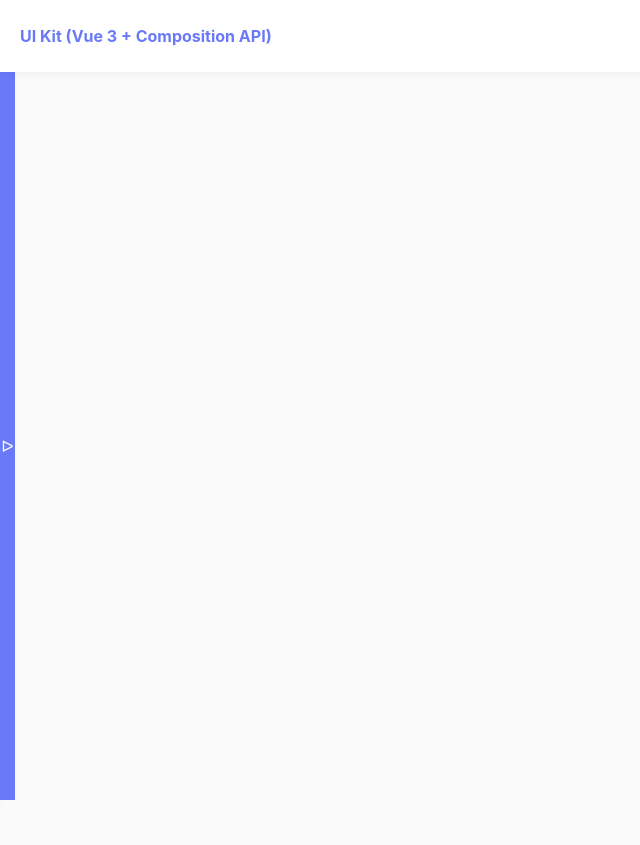
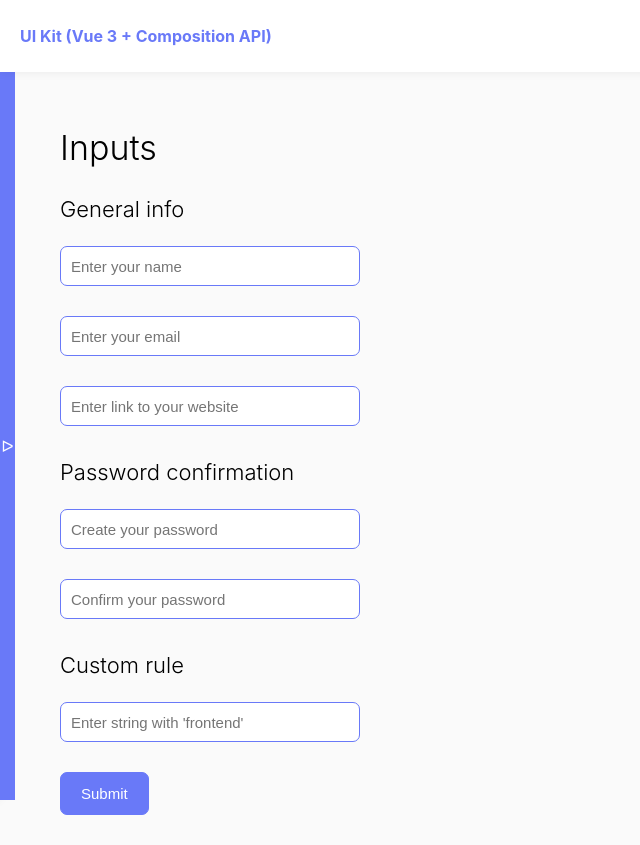
Before and after one commit to viktoriya-lev/vue-ui-kit, a Vue app: page /input in a window 1280 px wide. Shown: the whole page, without its empty margins (0-640 px from the left). Before the commit the page ends 800 px from the top, so only its background shows below. Built offline with nearby package versions, Linux system fonts and the light colour scheme.

Commit message:
[UIInput]_component developed; vuelidate added to the project

```diff
--- a/package.json
+++ b/package.json
@@ -12,6 +12,8 @@
     "@fortawesome/fontawesome-svg-core": "^6.5.2",
     "@fortawesome/free-regular-svg-icons": "^6.5.2",
     "@fortawesome/vue-fontawesome": "^3.0.8",
+    "@vuelidate/core": "^2.0.3",
+    "@vuelidate/validators": "^2.0.4",
     "vue": "^3.4.21",
     "vue-router": "^4.3.2"
   },
--- a/src/components/Layout/Sidebar.vue
+++ b/src/components/Layout/Sidebar.vue
@@ -32,7 +32,7 @@ const links = ref([
   { name: "Checkbox", href: "/checkbox" },
   { name: "Radiobutton", href: "/radiobutton" },
   // { name: "Progress", href: "/progress" },
-  // { name: "Input", href: "/input" },
+  { name: "Input", href: "/input" },
   // { name: "Tabs", href: "/tabs" },
   // { name: "Table", href: "/table" },
 ]);
--- /dev/null
+++ b/src/components/UIInput.vue
@@ -0,0 +1,131 @@
+<template>
+  <div
+    class="form-input"
+    :style="{ width: width }"
+  >
+    <input
+      :value="value"
+      :type="type"
+      :id="name"
+      :name="name"
+      :placeholder="placeholder"
+      class="input__text"
+      @input="updateValue"
+    >
+    <label :for="name" class="input__label">{{ label }}</label>
+    <TransitionGroup>
+      <div
+        v-for="error of errors"
+        :key="error.$uid"
+        class="form-error">
+        <p>{{ error.$message }}</p>
+      </div>
+    </TransitionGroup>
+  </div>
+</template>
+
+<script setup>
+defineProps({
+  value: {
+    type: String,
+    default: ''
+  },
+  name: {
+    type: String,
+    required: true
+  },
+  type: {
+    type: String,
+    default: 'text'
+  },
+  placeholder: {
+    type: String,
+    required: true
+  },
+  label: {
+    type: String,
+    required: true
+  },
+  width: {
+    type: String,
+    default: '300px'
+  },
+  errors: {
+    type: Array,
+    required: false
+  },
+});
+
+const emit = defineEmits(['update:value']);
+
+const updateValue = (event) => {
+  emit('update:value', event.target.value);
+}
+</script>
+
+<style lang="scss">
+.form {
+  &-input {
+    margin-bottom: 30px;
+    position: relative;
+  }
+  &-error {
+    background: var(--color-danger);
+    margin-top: 4px;
+    border-radius: 7px;
+    font-size: 13px;
+    color: var(--color-white);
+    padding: 5px;
+  }
+}
+
+.input {
+  &__text {
+    border: 1px solid var(--color-primary);
+    padding: 0 10px;
+    height: 40px;
+    border-radius: 7px;
+    font-size: 15px;
+    width: 100%;
+    position: relative;
+    z-index: 1;
+
+    &:focus {
+      & + .input__label {
+        z-index: 1;
+        opacity: 1;
+        top: -20px;
+      }
+    }
+
+    &:not(:placeholder-shown) {
+      & + .input-label {
+        z-index: 1;
+        opacity: 1;
+        top: -20px;
+      }
+    }
+  }
+  &__label {
+    font-weight: bold;
+    display: block;
+    position: absolute;
+    top: 20px;
+    opacity: 0;
+    z-index: -1;
+    transition: .3s;
+    font-size: 13px;
+    color: var(--color-primary);
+  }
+}
+
+.v-enter-active,
+.v-leave-active {
+  transition: opacity 0.5s ease;
+}
+
+.v-enter-from,
+.v-leave-to {
+  opacity: 0;
+}
+</style>
--- a/src/router/index.js
+++ b/src/router/index.js
@@ -4,6 +4,7 @@ import Button from '@/views/Button.vue';
 import Typography from '@/views/Typography.vue';
 import Checkbox from '@/views/Checkbox.vue';
 import Radiobutton from '@/views/Radiobutton.vue';
+import Input from '@/views/Input.vue';
 
 const router = createRouter({
     history: createWebHistory(),
@@ -33,6 +34,11 @@ const router = createRouter({
             name: 'Radiobutton',
             component: Radiobutton,
         },
+        {
+            path: '/input',
+            name: 'Input',
+            component: Input,
+        },
     ]
 });
 
--- /dev/null
+++ b/src/views/Input.vue
@@ -0,0 +1,116 @@
+<template>
+  <h1 class="heading-1">Inputs</h1>
+
+  <h2 class="heading-2">General info</h2>
+  <form @submit.prevent="handleSubmit">
+  <UIInput
+    v-model:value="vuelidate.nameField.$model"
+    label="Your Name"
+    name="name"
+    placeholder="Enter your name"
+    :errors="vuelidate.nameField.$errors"
+  />
+
+  <UIInput
+    v-model:value="vuelidate.emailField.$model"
+    label="Your email"
+    name="email"
+    placeholder="Enter your email"
+    :errors="vuelidate.emailField.$errors"
+  />
+
+  <UIInput
+    v-model:value="vuelidate.linkField.$model"
+    label="Your website"
+    name="website"
+    placeholder="Enter link to your website"
+    :errors="vuelidate.linkField.$errors"
+  />
+
+  <h2 class="heading-2">Password confirmation</h2>
+  <UIInput
+    v-model:value="passwordField"
+    label="Your password"
+    name="password"
+    placeholder="Create your password"
+    type="password"
+  />
+  <UIInput
+    v-model:value="vuelidate.confirmedPasswordField.$model"
+    label="Your password"
+    name="passwordConfirmation"
+    placeholder="Confirm your password"
+    type="password"
+    :errors="vuelidate.confirmedPasswordField.$errors"
+  />
+
+    <h2 class="heading-2">Custom rule</h2>
+    <UIInput
+      v-model:value="vuelidate.frontendField.$model"
+      label="Frontend string"
+      name="frontend"
+      placeholder="Enter string with 'frontend'"
+      :errors="vuelidate.frontendField.$errors"
+    />
+
+    <UIButton
+      :text="formBtnText"
+      :color="isFormSubmitted ? 'success' : 'primary'"
+    />
+  </form>
+</template>
+
+<script setup>
+import { ref, computed } from 'vue';
+import useVuelidate from '@vuelidate/core';
+import { helpers, minLength, alpha, email, url, sameAs, required } from '@vuelidate/validators';
+
+import UIInput from '@/components/UIInput.vue';
+import UIButton from "@/components/UIButton.vue";
+
+const nameField = ref('');
+const emailField = ref('');
+const linkField = ref('');
+const passwordField = ref('');
+const confirmedPasswordField = ref('');
+const frontendField = ref('');
+
+const isFormSubmitted = ref(false);
+const mustBeFrontend = (value) => value.includes('frontend');
+
+const formBtnText = computed(() => isFormSubmitted.value ? 'Thank you!' : 'Submit')
+
+const rules = computed(() => ({
+  // Кастомное сообщение об ошибке с использованием helpers
+  nameField: {
+    minLength: helpers.withMessage('Минимальная длина: 3 символа', minLength(3)),
+    alpha: helpers.withMessage('Ввод цифр запрещён', alpha),
+    isRequired: required
+  },
+  emailField: {
+    email: email,
+    isRequired: required
+  },
+  linkField: {
+    link: url
+  },
+  confirmedPasswordField: {
+    sameAsPassword: sameAs(passwordField),
+    isRequired: required
+  },
+  frontendField: {
+    frontendField: helpers.withMessage('Строка должна содержать слово frontend', mustBeFrontend)
+  },
+}));
+
+const vuelidate = useVuelidate(rules, { nameField, emailField, linkField, confirmedPasswordField, frontendField });
+
+const handleSubmit = () => {
+  vuelidate.value.$touch();
+
+  if (vuelidate.value.$error) return
+
+  alert('Form successfully submitted');
+  isFormSubmitted.value = true
+};
+</script>
```
Also changed, not shown: 1 other file (tests, documents, lock files or other folders).
